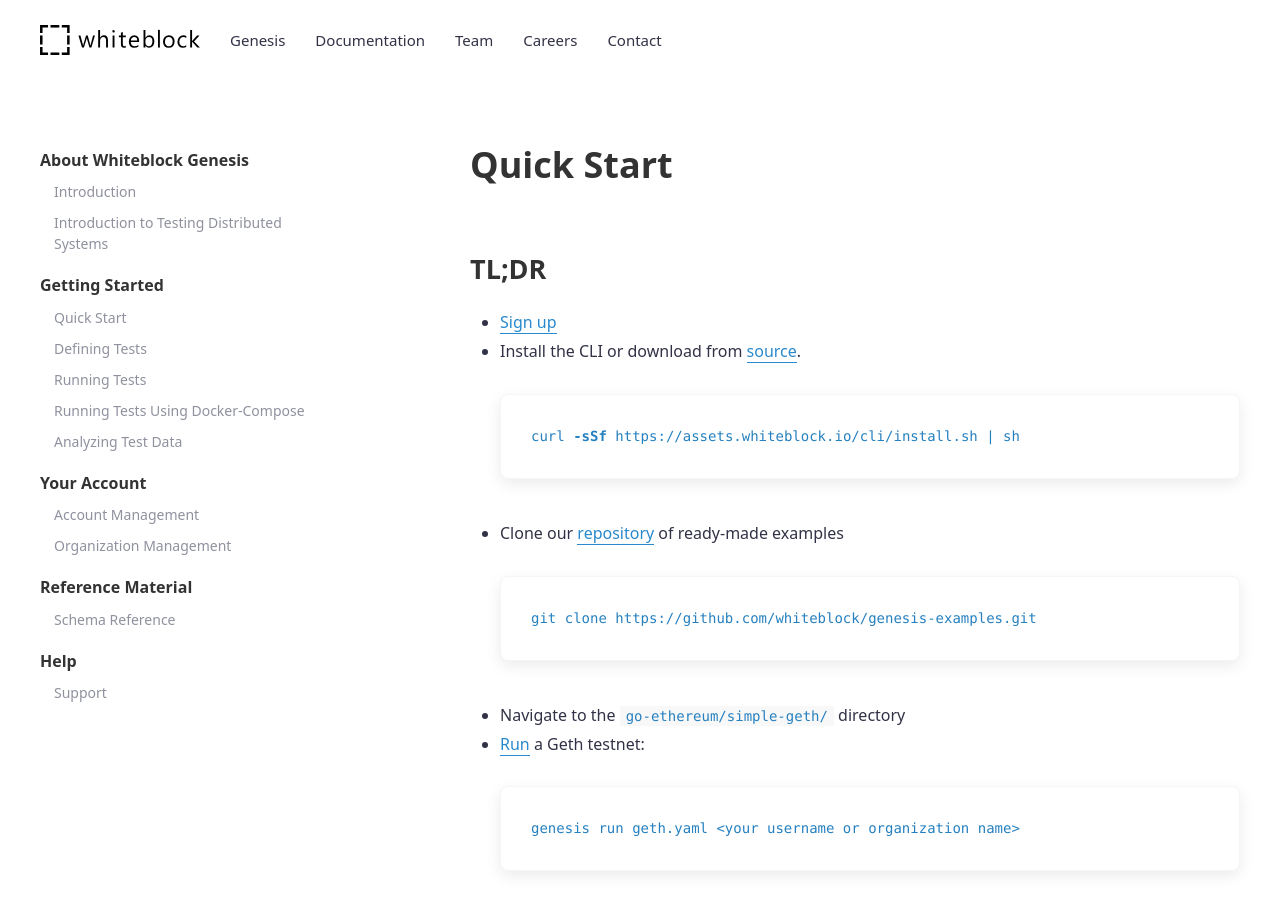
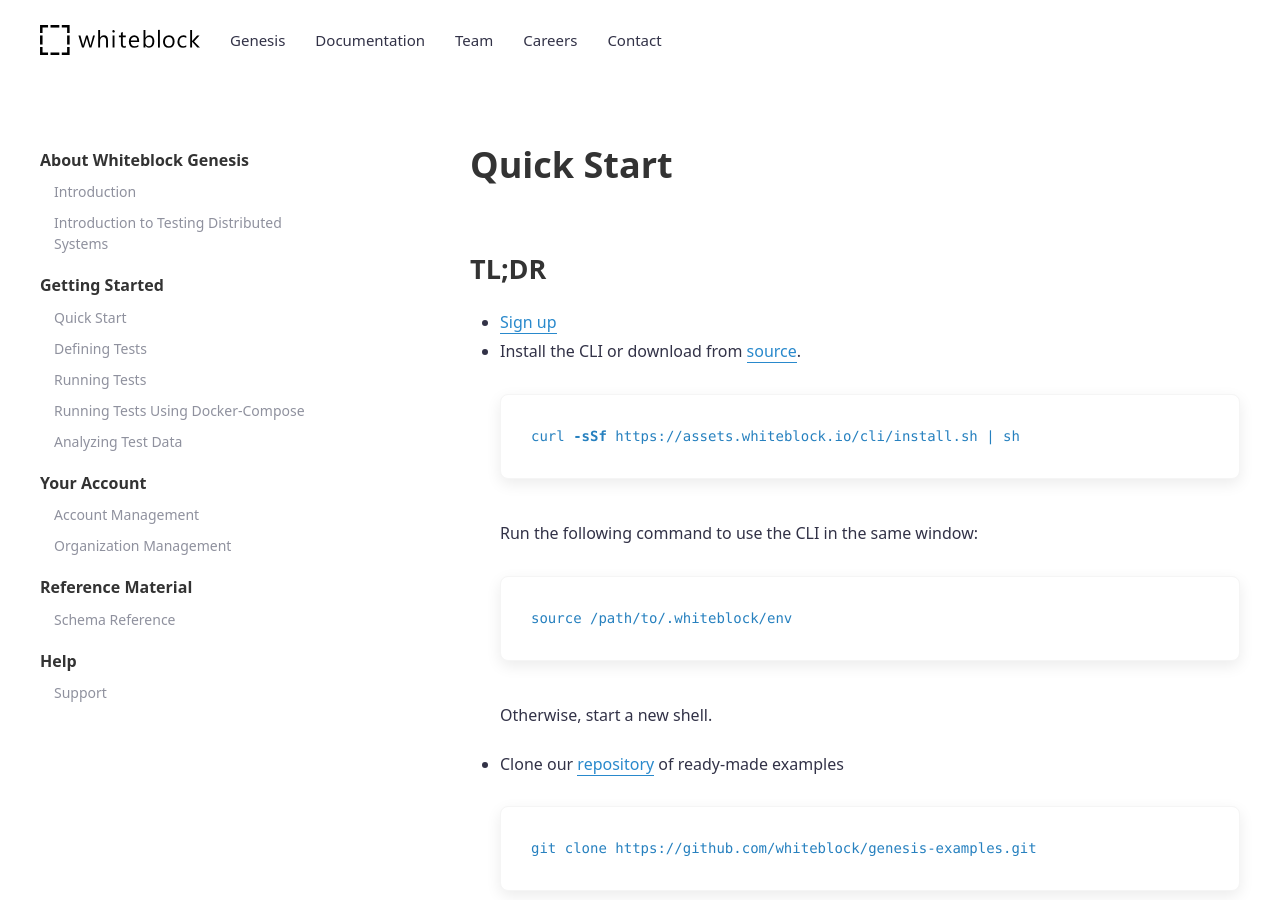
Before and after one commit to whiteblock/genesis-docs, a Jekyll site: the page built from _docs/quick_start.md, in a window 1280 px wide and 900 px high. Built offline with Jekyll 4.4.1, drawn with Linux system fonts in a browser that asks for light colours.

Commit message:
source cmd

````diff
--- a/_docs/quick_start.md
+++ b/_docs/quick_start.md
@@ -11,6 +11,11 @@
 ```bash
 curl -sSf https://assets.whiteblock.io/cli/install.sh | sh
 ```
+Run the following command to use the CLI in the same window:
+```bash
+source /path/to/.whiteblock/env
+```
+Otherwise, start a new shell.
 * Clone our [repository](https://github.com/whiteblock/genesis-examples) of ready-made examples
 ```bash
 git clone https://github.com/whiteblock/genesis-examples.git
````
